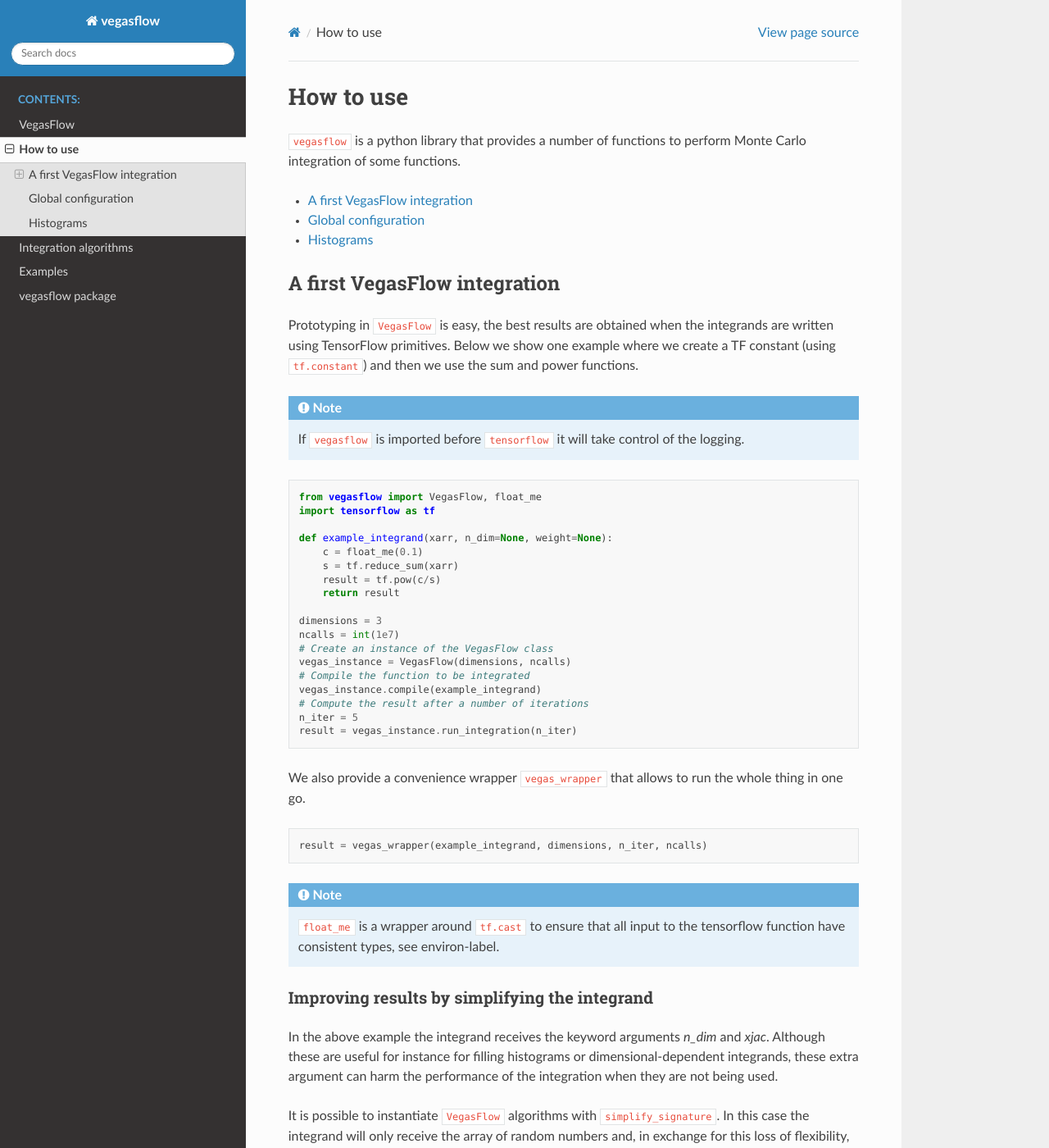
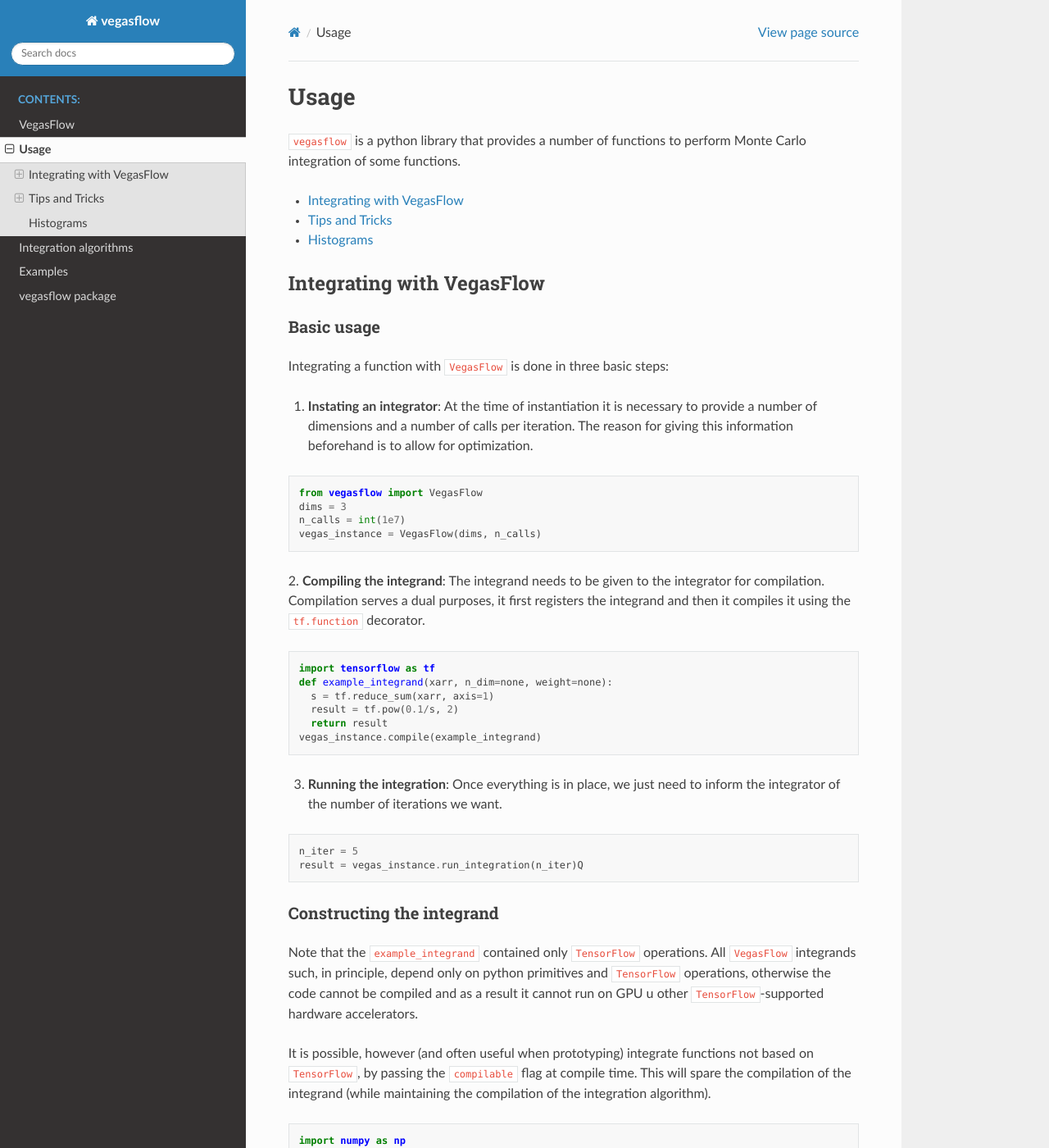
Before and after one commit to N3PDF/vegasflow, a Sphinx documentation site: the page built from doc/source/how_to.rst, in a window 1280 px wide and 1400 px high. Shown: the whole window at 82% size. Built offline with Sphinx 7.4.7 and the Read the Docs theme 2.0.0, drawn with Linux system fonts in a browser that asks for light colours; some of the changed text lies outside the part shown.

```diff
--- a/doc/source/how_to.rst
+++ b/doc/source/how_to.rst
@@ -1,8 +1,8 @@
 .. _howto-label:
 
-==========
-How to use
-==========
+=====
+Usage
+=====
 
 ``vegasflow`` is a python library that provides a number of functions to perform Monte Carlo integration of some functions.
 
@@ -11,44 +11,123 @@ How to use
    :depth: 1
 
 
-A first VegasFlow integration
-=============================
+Integrating with VegasFlow
+==========================
 
-Prototyping in ``VegasFlow`` is easy, the best results are obtained when the
-integrands are written using TensorFlow primitives.
-Below we show one example where we create a TF constant (using ``tf.constant``) and then we use the sum and power functions.
+Basic usage
+^^^^^^^^^^^
 
-.. note:: If ``vegasflow`` is imported before ``tensorflow`` it will take control of the logging.
+Integrating a function with ``VegasFlow`` is done in three basic steps:
+
+1. **Instating an integrator**: At the time of instantiation it is necessary to provide
+   a number of dimensions and a number of calls per iteration.
+   The reason for giving this information beforehand is to allow for optimization.
 
 .. code-block:: python
 
-    from vegasflow import VegasFlow, float_me
-    import tensorflow as tf
+    from vegasflow import VegasFlow
+    dims = 3
+    n_calls = int(1e7)
+    vegas_instance = VegasFlow(dims, n_calls)
 
-    def example_integrand(xarr, n_dim=None, weight=None):
-        c = float_me(0.1)
-        s = tf.reduce_sum(xarr)
-        result = tf.pow(c/s)
-        return result
-
-    dimensions = 3
-    ncalls = int(1e7)
-    # Create an instance of the VegasFlow class
-    vegas_instance = VegasFlow(dimensions, ncalls)
-    # Compile the function to be integrated
-    vegas_instance.compile(example_integrand)
-    # Compute the result after a number of iterations
-    n_iter = 5
-    result = vegas_instance.run_integration(n_iter)
-
-We also provide a convenience wrapper ``vegas_wrapper`` that allows to run the whole thing in one go.
+2. **Compiling the integrand**: The integrand needs to be given to the integrator for compilation.
+Compilation serves a dual purposes, it first registers the integrand and then it compiles it
+using the ``tf.function`` decorator.
 
 .. code-block:: python
 
-    result = vegas_wrapper(example_integrand, dimensions, n_iter, ncalls)
+    import tensorflow as tf
+    def example_integrand(xarr, n_dim=none, weight=none):
+      s = tf.reduce_sum(xarr, axis=1)
+      result = tf.pow(0.1/s, 2)
+      return result
+    vegas_instance.compile(example_integrand)
 
-.. note:: ``float_me`` is a wrapper around ``tf.cast`` to ensure that all input to the tensorflow function have consistent types, see :ref:`environ-label`.
+3. **Running the integration**: Once everything is in place, we just need to inform the integrator of the number of
+   iterations we want.
 
+.. code-block:: python
+
+    n_iter = 5
+    result = vegas_instance.run_integration(n_iter)Q
+
+
+Constructing the integrand
+^^^^^^^^^^^^^^^^^^^^^^^^^^
+Note that the ``example_integrand`` contained only ``TensorFlow`` operations.
+All ``VegasFlow`` integrands such, in principle, depend only on python primitives
+and ``TensorFlow`` operations, otherwise the code cannot be compiled and as a result it cannot
+run on GPU u other ``TensorFlow``-supported hardware accelerators.
+
+It is possible, however (and often useful when prototyping) integrate functions not
+based on ``TensorFlow``, by passing the ``compilable`` flag at compile time.
+This will spare the compilation of the integrand (while maintaining the compilation of
+the integration algorithm).
+
+.. code-block:: python
+
+    import numpy as np
+    def example_integrand(xarr, n_dim=None, weight=None):
+      s = np.pow(xarr, axis=1)
+      result = np.square(0.1/s)
+      return result
+    vegas_instance.compile(example_integrand, compilable=False)
+
+
+.. note:: Integrands must accept the keyword arguments ``n_dim`` and ``weight``, as the integrators
+   will try to pass those argument when convenient. It is however possible to construct integrands
+   that accept only the array of random number ``xarr``, see :ref:`simple-label`
+
+
+It is also possible to completely avoid compilation,
+by leveraging ``TensorFlow``'s `eager execution <https://www.tensorflow.org/guide/eager>`_ as
+explained at :ref:`eager-label`.
+
+Choosing the correct types
+^^^^^^^^^^^^^^^^^^^^^^^^^^
+
+A common pitfall when writing ``TensorFlow``-compilable integrands is to mix different precision types.
+If a function is compiled with a 32-bit float input not only it won't work when called with a 64-bit
+float, but it will catastrophically fail.
+The types in ``VegasFlow`` can be controlled via :ref:`environ-label` but we also provide the
+``float_me`` and ``int_me`` function in order to ensure that all variables in the program have consistent
+types.
+
+These functions are wrappers around ``tf.cast`` `🔗 <https://www.tensorflow.org/api_docs/python/tf/cast>`__.
+
+.. code-block:: python
+
+    from vegasflow import float_me, int_me
+    import tensorflow as tf
+    constant = float_me(0.1)
+    def example_integrand(xarr, n_dim=None, weight=None):
+      s = tf.reduce_sum(xarr, axis=1)
+      result = tf.pow(constant/s, 2)
+      return result
+    vegas_instance.compile(example_integrand)
+
+
+
+Integration wrappers
+^^^^^^^^^^^^^^^^^^^^
+
+Although manually instantiating the integrator allows for a better fine-grained control
+of the integration, it is also possible to use wrappers which automatically do most of the work
+behind the scenes.
+
+.. code-block:: python
+
+   from vegasflow import vegas_wrapper
+   result = vegas_wrapper(example_integrand, dims, n_iter, n_calls, compilable=False)
+
+
+The full list of integration algorithms and wrappers can be consulted at: :ref:`intalg-label`.
+
+
+Tips and Tricks
+===============
+
+.. _simple-label:
 
 Improving results by simplifying the integrand
 ^^^^^^^^^^^^^^^^^^^^^^^^^^^^^^^^^^^^^^^^^^^^^^
@@ -74,22 +153,17 @@ For more details in what function retracing entails we direct to the `TensorFlow
         return result
 
     dimensions = 3
-    ncalls = int(1e7)
+    n_calls = int(1e7)
     # Create an instance of the VegasFlow class
-    vegas_instance = VegasFlow(dimensions, ncalls, simplify_signature = True)
+    vegas_instance = VegasFlow(dimensions, n_calls, simplify_signature = True)
     # Compile the function to be integrated
     vegas_instance.compile(example_integrand)
     # Compute the result after a number of iterations
     n_iter = 5
     result = vegas_instance.run_integration(n_iter)
 
-
-
-Global configuration
-====================
-
 Verbosity
----------
+^^^^^^^^^
 
 ``VegasFlow`` uses the internal logging capabilities of python by
 creating a new logger handled named ``vegasflow``.
@@ -123,7 +197,7 @@ will suppress all logger information other than ``WARNING`` and ``ERROR``.
 .. _environ-label:
 
 Environment
------------
+^^^^^^^^^^^
 
 ``VegasFlow`` is based on ``TensorFlow`` and as such all environment variable that
 have an effect on ``TensorFlow``s behavior will also have an effect on ``VegasFlow``.
@@ -139,7 +213,7 @@ the `nvidia official documentation <https://docs.nvidia.com/deeplearning/framewo
 
 
 Choosing integration device
----------------------------
+^^^^^^^^^^^^^^^^^^^^^^^^^^^
 
 The ``CUDA_VISIBLE_DEVICES`` environment variable will tell Tensorflow
 (and thus VegasFlow) in which device it should run.
@@ -154,7 +228,7 @@ right device, e.g., ``export CUDA_VISIBLE_DEVICES=0``.
 .. _eager-label:
 
 Eager Vs Graph-mode
--------------------
+^^^^^^^^^^^^^^^^^^^
 
 When performing computational expensive tasks Tensorflow's graph mode is preferred.
 When compiling you will notice the first iteration of the integration takes a bit longer, this is normal
@@ -162,10 +236,19 @@ and it's due to the creation of the graph.
 Subsequent iterations will be faster.
 
 Graph-mode however is not debugger friendly as the code is read only once, when compiling the graph.
-You can however enable Tensorflow's `eager execution <https://www.tensorflow.org/guide/eager>`_.
+You can however enable ``Tensorflow``'s `eager execution <https://www.tensorflow.org/guide/eager>`_.
 With eager mode the code is run sequentially as you would expect with normal python code,
-this will allow you to throw in instances of ``pdb.set_trace()``.
-In order to enable eager mode include these lines at the top of your program:
+this will allow you for instance throw in instances of ``pdb.set_trace()``.
+In order to use eager execution we provide the ``run_eager`` wrapper.
+
+.. code-block:: python
+
+   from vegasflow import run_eager
+   run_eager() # Enable eager-mode
+   run_eager(False) # Disable
+
+
+This is a wrapper around the following lines of code:
 
 .. code-block:: python
 
@@ -201,9 +284,8 @@ This is a crucial step (and the only fixed step) as this tensor will be accumula
 .. code-block:: python
 
     from vegasflow.utils import consume_array_into_indices
-    fzero = tf.constant(0.0, dtype=tf.float64)
-    fone = tf.constant(1.0, dtype=tf.float64)
-    HISTO_BINS = 2
+    from vegasflow.configflow import fzero, fone, int_me, DTYPE
+    HISTO_BINS = int_me(2)
 
     cumulator_tensor = tf.Variable(tf.zeros(HISTO_BINS, dtype=DTYPE))
 
--- a/src/vegasflow/__init__.py
+++ b/src/vegasflow/__init__.py
@@ -3,6 +3,6 @@
 from vegasflow.configflow import int_me, float_me, run_eager
 # Expose the main interfaces
 from vegasflow.vflow import VegasFlow, vegas_wrapper
-from vegasflow.monte_carlo import MonteCarloFlow
+from vegasflow.plain import PlainFlow, plain_wrapper
 
 __version__ = "1.2.0"
```
Also changed, not shown: doc/source/index.rst (+8 -8 lines), doc/source/intalg.rst (+41 -3 lines).
